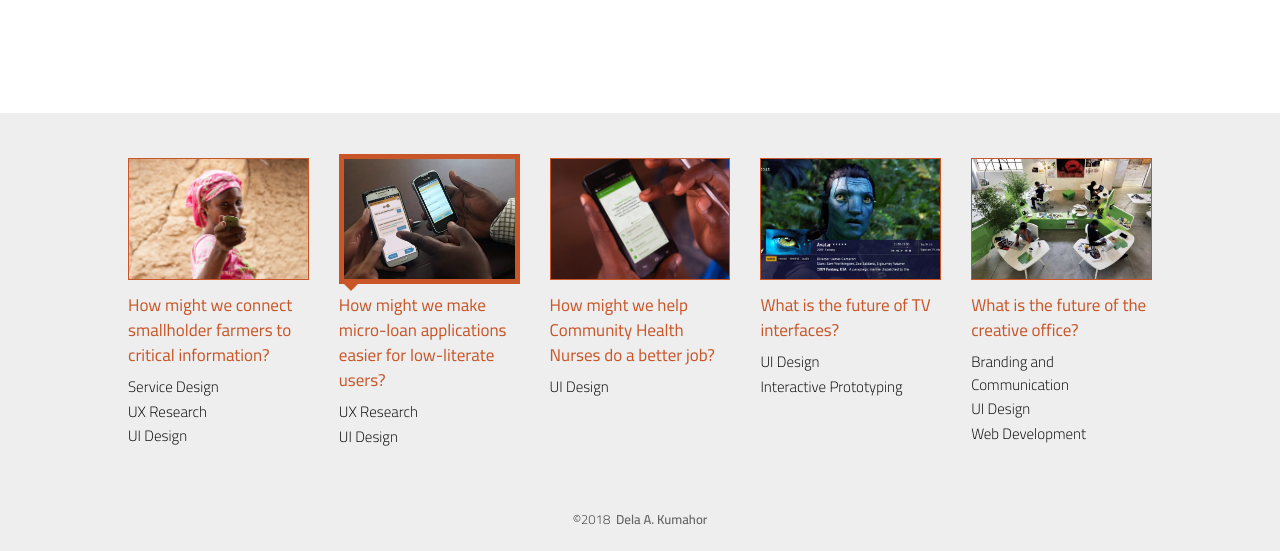
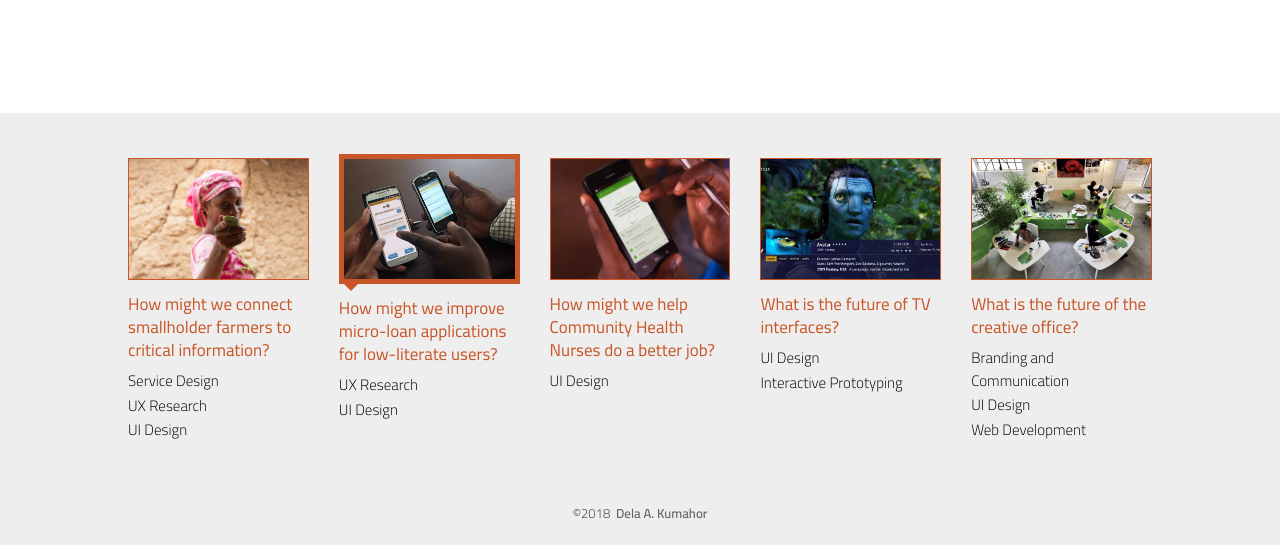
Before and after one commit to delak/portfolio-site, a Jekyll site: the page built from fido.html, in a window 1280 px wide. Shown: the part 2829-3380 px from the top of the page. Built offline with Jekyll 4.4.1, drawn with Linux system fonts in a browser that asks for light colours; nearby versions of some CDN libraries.

Commit message:
Redesign of project thumbnails

```diff
--- a/_includes/project-grid.html
+++ b/_includes/project-grid.html
@@ -5,21 +5,22 @@
     {% else %}
     <div id="{{ p.shortcode }}" class="project" style="order: {{ p.order }}">
     {% endif %}
-      <div class="project-image-box">
-        <a href="/{{ p.shortcode }}.html">
+      <a href="/{{ p.shortcode }}.html">
+        <div class="project-image-box">
           <div class="project-image" style="background-image: url('{{ site.imagepath }}thumbnails/{{ p.shortcode }}-thumb-bg.jpg')">
-            <div class="project-desc-box">
-              <p>
-                <span class="proj-desc">{{ p.projectname }}</span>
-              </p>
-            </div>
+            <div class="project-title">{{ p.projectname }}</div>
           </div>
-        </a>
-      </div>
-      <div class="project-title">
-        <a href="/{{ p.shortcode }}.html">{{ p.question }}</a>
-      </div>
-      <div class="project-category">{{ p.categories }}</div>
+        </div>
+        <div class="project-label-box">
+          {% if page.layout == 'project' %}
+          <div class="project-question">{{ p.question }}</div>
+          <div class="project-category">{{ p.categories }}</div>
+          {% else %}
+          <div class="project-category">{{ p.categories }}</div>
+          <div class="project-question">{{ p.question }}</div>
+          {% endif %}
+        </div>
+      </a>
     </div>
   {% endif %}
 {% endfor %}
--- a/_sass/_layout.scss
+++ b/_sass/_layout.scss
@@ -171,9 +171,10 @@
 
 			.project {
 				margin: $global-padding;
-				margin-bottom: $spacing-unit;
 				width: calc(33.33333333333% - (2 * #{$global-padding}));
 				min-width: 230px;
+				background-color: #333;
+				box-sizing: border-box;
 				@include media-query($on-desktop) {
 					width: calc(50% - (2 * #{$global-padding}));
 				}
@@ -181,73 +182,50 @@
 					width: 100%;
 				}
 
+				a {
+					display: block;
+					width: 100%;
+					height: 100%;
+
 					.project-image-box {
 						overflow: hidden;
-					border: 1px solid $brand-color;
 
 						.project-image {
-						height: 100%;
+							height: 220px;
 							width: 101%;
 							display: table;
 							background-position: center center;
 							background-size: cover;
 							@include transform-transition;
 
-						&:hover {
-							-webkit-transform: scale(1.1);
-							transform: scale(1.1);
+							.project-title {
+								opacity: 0;
+								display: table-cell;
+								vertical-align: middle;
+								padding: 0 43px;
+								color: #f6f6f6;
+								line-height: 22px;
+								background: rgba(200, 86, 40, 0.95);
+								font: {
+									size: 16px;
+									weight: $font-regular;
 								}
-					}
-
-					.project-desc-box {
-						opacity: 0;
-						height: 220px;
-						width: 100%;
-						background: rgba(200, 86, 40, 0.95);
 								@include all-transition($transition-time);
-						display: table-cell;
-
-						&:hover {
-							opacity: 1;
-							@include all-transition($transition-time);
-						}
-
-						p {
-							height: 100%;
-							width: 100%;
-							color: #f6f6f6;
-							font-size: 16px;
-							font-weight: $font-regular;
-							line-height: 22px;
-							height: 100%;
-							width: 100%;
-							display: flex;
-							align-items: center;
-
-							.proj-desc {
-								width: 100%;
-								text-align: center;
-								padding: 0 60px;
-							}
 							}
 						}
 					}
 
-				.project-title {
-					a {
+					.project-label-box {
+						padding: 15px 25px;
+
+						.project-question {
 							font: {
-							size: 20px;
+								size: 18px;
 								weight: $font-regular;
 							}
 							display: block;
-						color: $brand-color;
+							color: rgba(255, 255, 255, 0.8);
 							line-height: 25px;
-						padding-top: 8px;
-					}
-
-					a:hover {
-						color: $grey-color-light;
-					}
 						}
 
 						.project-category {
@@ -255,14 +233,31 @@
 								size: 15px;
 								weight: $font-light;
 							}
-					margin-top: 4px;
+							color: $brand-color-light;
 							line-height: 1.5em;
 							padding: 0;
 
 							.type-divider {
+								color: #fff;
 								opacity: 0.3;
 								padding: 0 3px;
 							}
+						}
+					}
+
+					&:hover .project-image-box .project-image {
+						-webkit-transform: scale(1.1);
+						transform: scale(1.1);
+					}
+
+					&:hover .project-image-box .project-image .project-title{
+						opacity: 1;
+					}
+				}
+
+				&.fill-empty-space {
+					border: none;
+					background: none;
 				}
 			}
 		}
@@ -772,40 +767,35 @@
 			width: calc(20% - (2 * #{$global-padding}));
 			min-width: 180px;
 			flex-grow: 1;
+			border: none;
+			background: none;
 
 			.project-image-box {
-				border-color: $brand-color;
+				border: 1px solid $brand-color;
 				margin-bottom: 5px;
 
 				.project-image {
 					width: 101%;
 					height: 120px;
 
-					.project-desc-box {
-						height: 120px;
-
-						p {
+					.project-title {
 						font-size: 14px;
 						line-height: 20px;
-
-							.proj-desc {
 						padding: 0 30px;
 					}
 				}
 			}
-				}
 
-				& a:visited {
-					border-color: #000;
-				}
-			}
+			.project-label-box {
+				padding: 8px 0 0;
 
-			.project-title a {
+				.project-question {
 					font: {
 						size: 17px;
 						weight: $font-regular;
 					}
 					color: $brand-color;
+					line-height: 23px;
 				}
 
 				.project-category {
@@ -819,6 +809,7 @@
 						@include media-query($on-tablet) {
 							display: inline;
 					    opacity: 0.4;
+						}
 					}
 				}
 			}
--- a/fido.html
+++ b/fido.html
@@ -6,7 +6,7 @@
 client: Fido Money Lending
 role: Team Lead, UX/UI Designer
 dates: March 2016 –<br>July 2016
-question: How might we make micro-loan applications easier for low-literate users?
+question: How might we improve micro-loan applications for low-literate users?
 categories: UX Research  <span class="type-divider">|</span>  UI Design
 description: <p>Fido is a micro-loan company based in Ghana. Their unique model is based on a smartphone application through which they accept and processes all requests for loans through their own mobile application. We were asked to research, redesign and test that application to increase the speed and completion rate of the process by improving usability.</p><p>Of paramount concern was how Fido's primary target market — often low-literate and unfamiliar with smartphones — might be able to use the app with minimal intervention.</p>
 ---
```
Also changed, not shown: vfc.html (+0 -13 lines). Lines whose indentation alone changed are shown as unchanged.
